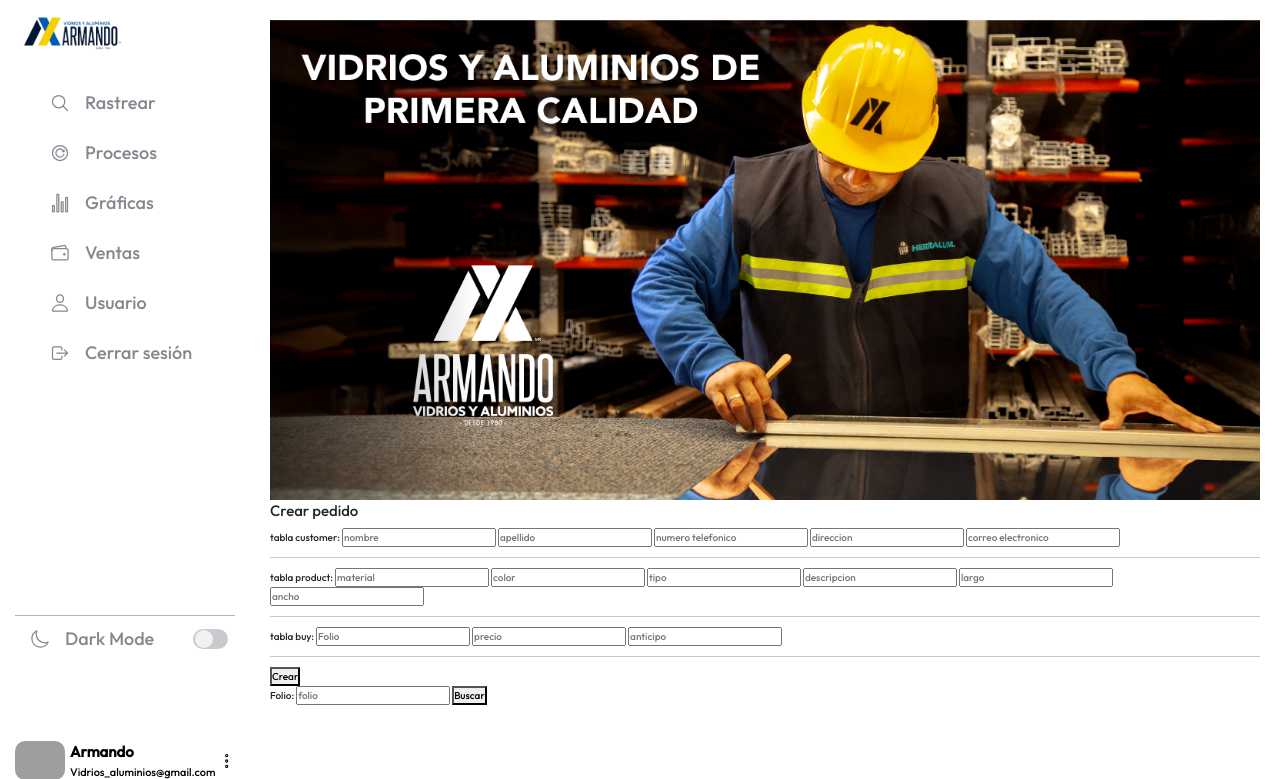
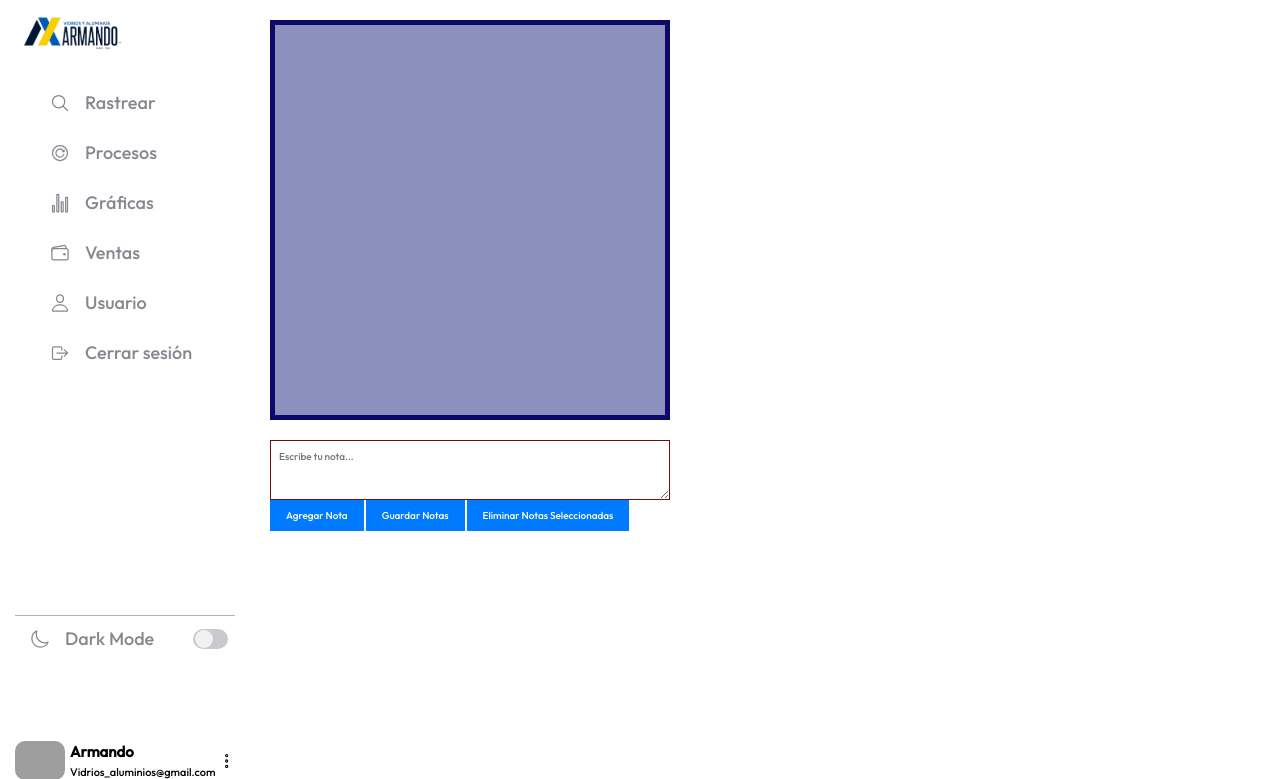
Before and after one commit to JuanC987654321/proyectos_tbd, a PHP site: page /paginaprincipal.php in a window 1280 px wide. Shown: the top 779 px of the page. Run offline with PHP 8.4, Linux system fonts and the light colour scheme; some libraries are stand-ins or nearby versions; grey boxes are pictures that could not be loaded.

Commit message:
notas
la imagen cambio por las notas
se elimino la posibilidad de crear y buscar pedidos desde aqui

```diff
--- a/vidrios_y_aluminios/paginaprincipal.php
+++ b/vidrios_y_aluminios/paginaprincipal.php
@@ -5,6 +5,9 @@
 <!DOCTYPE html>
 <html lang="en">
 <head>
+
+    <link rel="stylesheet" href="styles/notas.css">
+
     <meta charset="UTF-8">
     <meta name="viewport" content="width=device-width, initial-scale=1.0">
     <title>Vidrios y Aluminios Armando</title>
@@ -23,8 +26,20 @@ require_once "php/barraLateral.php";
 
 <main>
     <section id="contenedorfpp">
-        <img id="fondopp" src="images/fondo.png" alt="Fondo" >
+    <div class="pizarra" id="pizarra">
+        <!-- Aquí se cargarán las notas dinámicamente -->
+    </div>
+    <div class="nota-form">
+        <textarea id="nuevaNota" placeholder="Escribe tu nota..."></textarea>
+    </div>
 
+    <div class="buttons">
+        <button onclick="agregarNota()">Agregar Nota</button>
+        <button onclick="guardarNotas()">Guardar Notas</button>
+        <button onclick="eliminarNotas()">Eliminar Notas Seleccionadas</button>
+    </div>
+
+<!--
         <form action="php/insert.php" method="post">
             <fieldset>
                 <legend>Crear pedido</legend>
@@ -50,8 +65,8 @@ require_once "php/barraLateral.php";
                     </div>
 
 
-                    <!-- de momento folio es ingresado por el administrador pero
-                    seria mejor generarlo algoritmicamente -->
+                    de momento folio es ingresado por el administrador pero
+                    seria mejor generarlo algoritmicamente
                     <div>
                         <label for="">tabla buy:</label>
                         <input required type="text" placeholder="Folio" name="folio">
@@ -79,7 +94,7 @@ require_once "php/barraLateral.php";
                     </div>
             </fieldset>
         </form>
-    </section>
+    </section> -->
 </main>
 
 <script type="module" src="https://unpkg.com/ionicons@7.1.0/dist/ionicons/ionicons.esm.js"></script>
```
